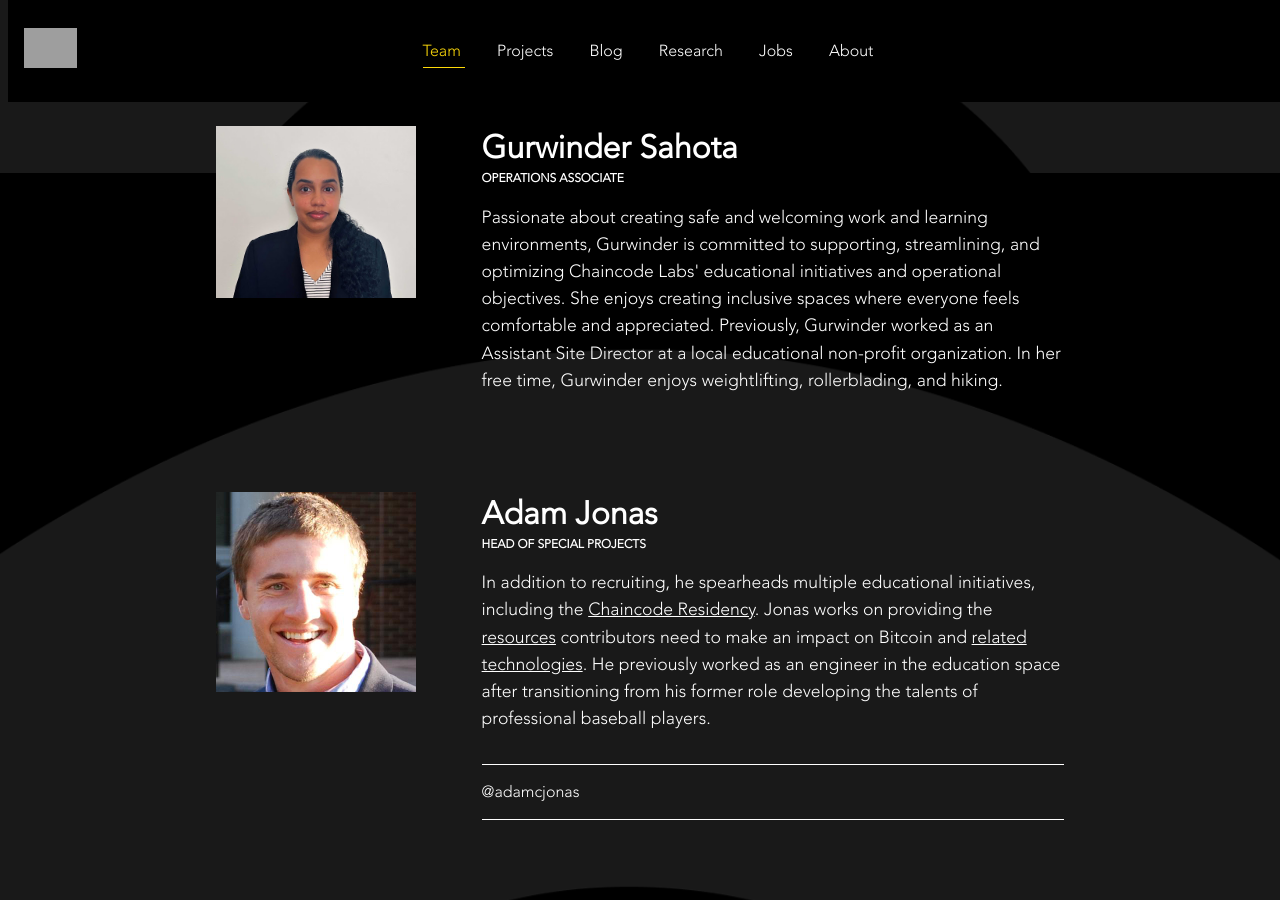
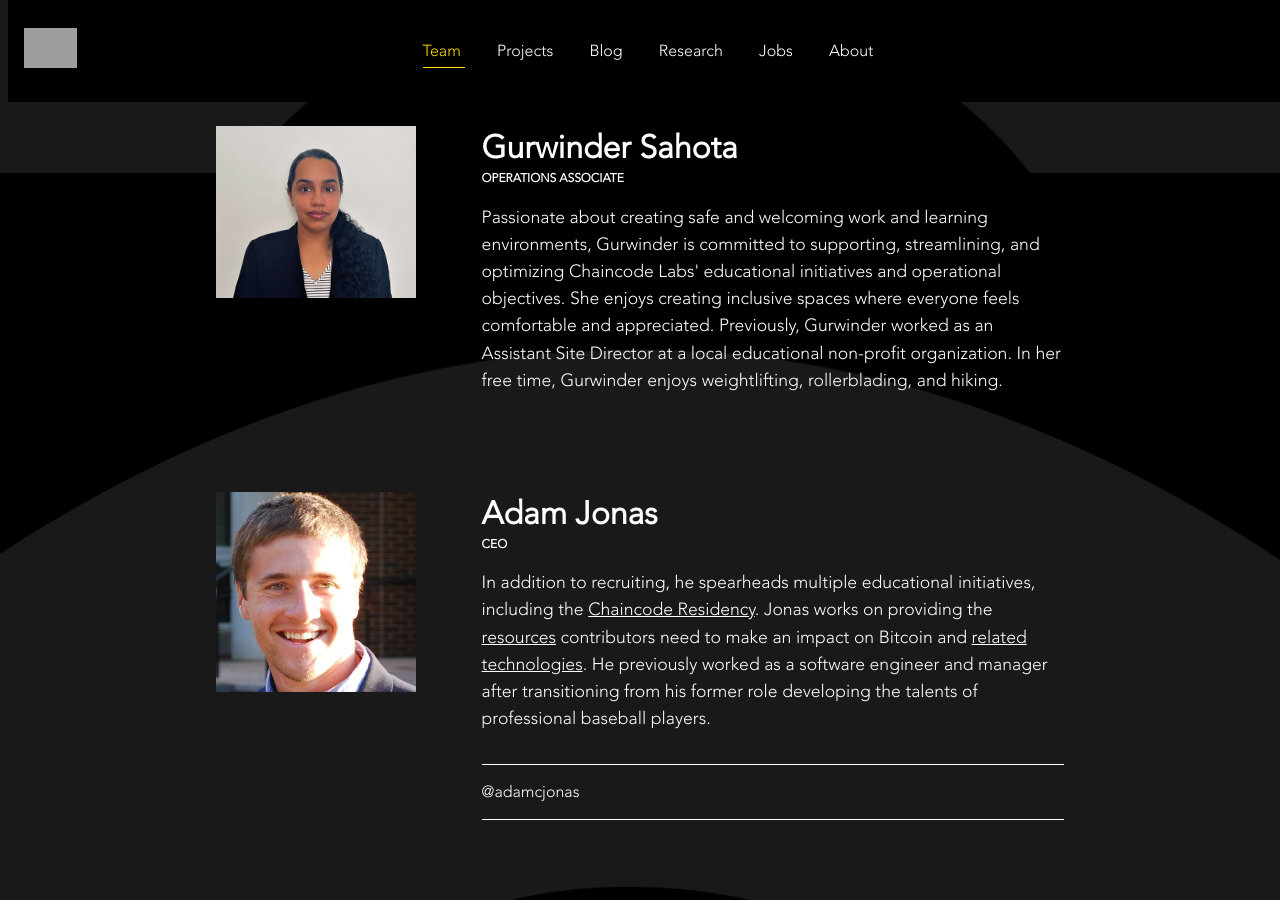
Before and after one commit to furszy/chaincodelabs.github.io, a Jekyll site: the page built from team.html, in a window 1280 px wide and 900 px high, scrolled down 4327 px. Built offline with Jekyll 4.4.1, drawn with Linux system fonts in a browser that asks for light colours; grey boxes are pictures that could not be loaded.

Commit message:
Update Jonas bio

```diff
--- a/_data/team.yml
+++ b/_data/team.yml
@@ -72,8 +72,8 @@
   image: assets/images/gurwinder.jpg
   alt: Picture of Gurwinder Sahota
 - name: Adam Jonas
-  title: Head of Special Projects
-  description: In addition to recruiting, he spearheads multiple educational initiatives, including the <a href="http://residency.chaincode.com" target="_blank" rel="noopener">Chaincode Residency</a>. Jonas works on providing the <a href="https://github.com/chaincodelabs/bitcoin-curriculum" target="_blank" rel="noopener">resources</a> contributors need to make an impact on Bitcoin and <a href="https://github.com/chaincodelabs/lightning-curriculum" target="_blank" rel="noopener">related technologies</a>. He previously worked as an engineer in the education space after transitioning from his former role developing the talents of professional baseball players.
+  title: CEO
+  description: In addition to recruiting, he spearheads multiple educational initiatives, including the <a href="http://residency.chaincode.com" target="_blank" rel="noopener">Chaincode Residency</a>. Jonas works on providing the <a href="https://learning.chaincode.com" target="_blank" rel="noopener">resources</a> contributors need to make an impact on Bitcoin and <a href="https://chaincode.gitbook.io/seminars/lightning-protocol-development" target="_blank" rel="noopener">related technologies</a>. He previously worked as a software engineer and manager after transitioning from his former role developing the talents of professional baseball players.
   social: "@adamcjonas"
   link: https://twitter.com/adamcjonas
   image: assets/images/Jonas.jpeg
```
